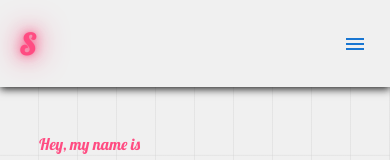
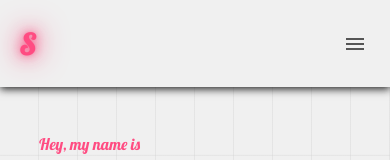
Before and after one commit to Bluetooth-stack/portfolio-site, a React (Create React App) app: page /home in a window 390 px wide. Shown: the top 160 px of the page. Built offline with nearby package versions, Linux system fonts and the light colour scheme.

Commit message:
handled drawar color issue

```diff
--- a/src/components/common/Navbar/style.css
+++ b/src/components/common/Navbar/style.css
@@ -86,6 +86,7 @@
     .MuiButtonBase-root.MuiButton-root{
       padding: 0 !important;
       margin: 0 !important;
+      color: rgb(85, 85, 85);
     }
 
     .navbar {
```
